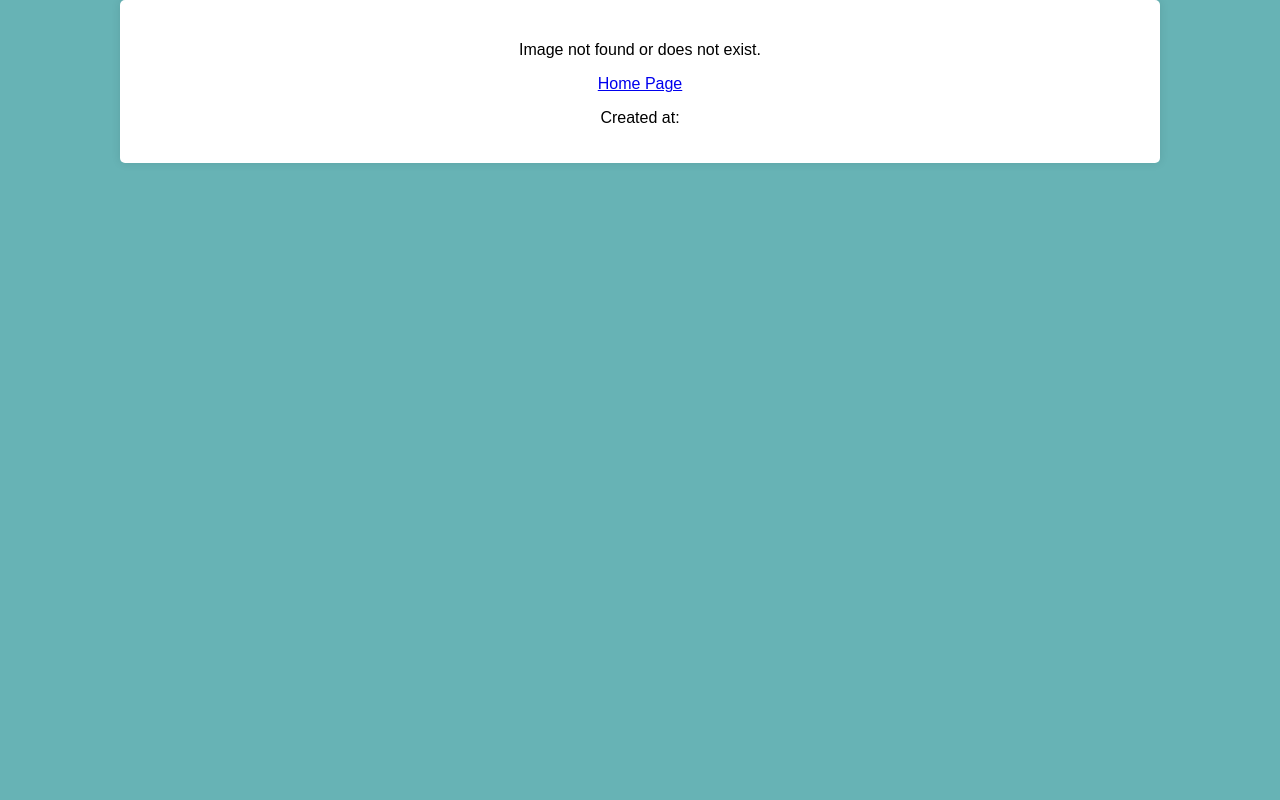
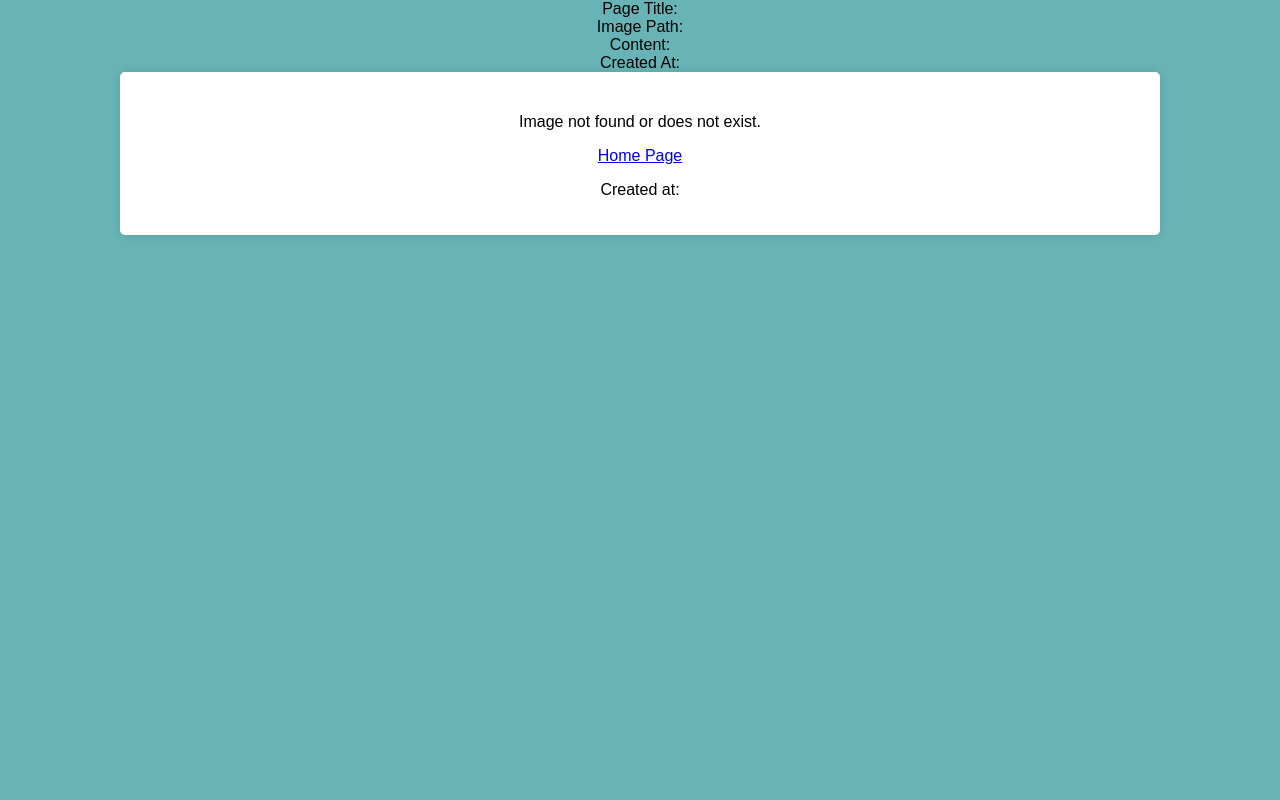
Before and after one commit to Babymonster45/ByteLore, a PHP site: page /view_page.php in a window 1280 px wide. Run offline with PHP 8.4, Linux system fonts and the light colour scheme.

Commit message:
debugging

```diff
--- a/view_page.php
+++ b/view_page.php
@@ -34,6 +34,12 @@
     $stmt->close();
 }
 
+// Debugging: Output variables to help identify issues
+echo "Page Title: " . $pageTitle . "<br>";
+echo "Image Path: " . $imagePath . "<br>";
+echo "Content: " . $pageContent . "<br>";
+echo "Created At: " . $pageCreatedAt . "<br>";
+
 // Close the database connection
 $conn->close();
 ?>
```
